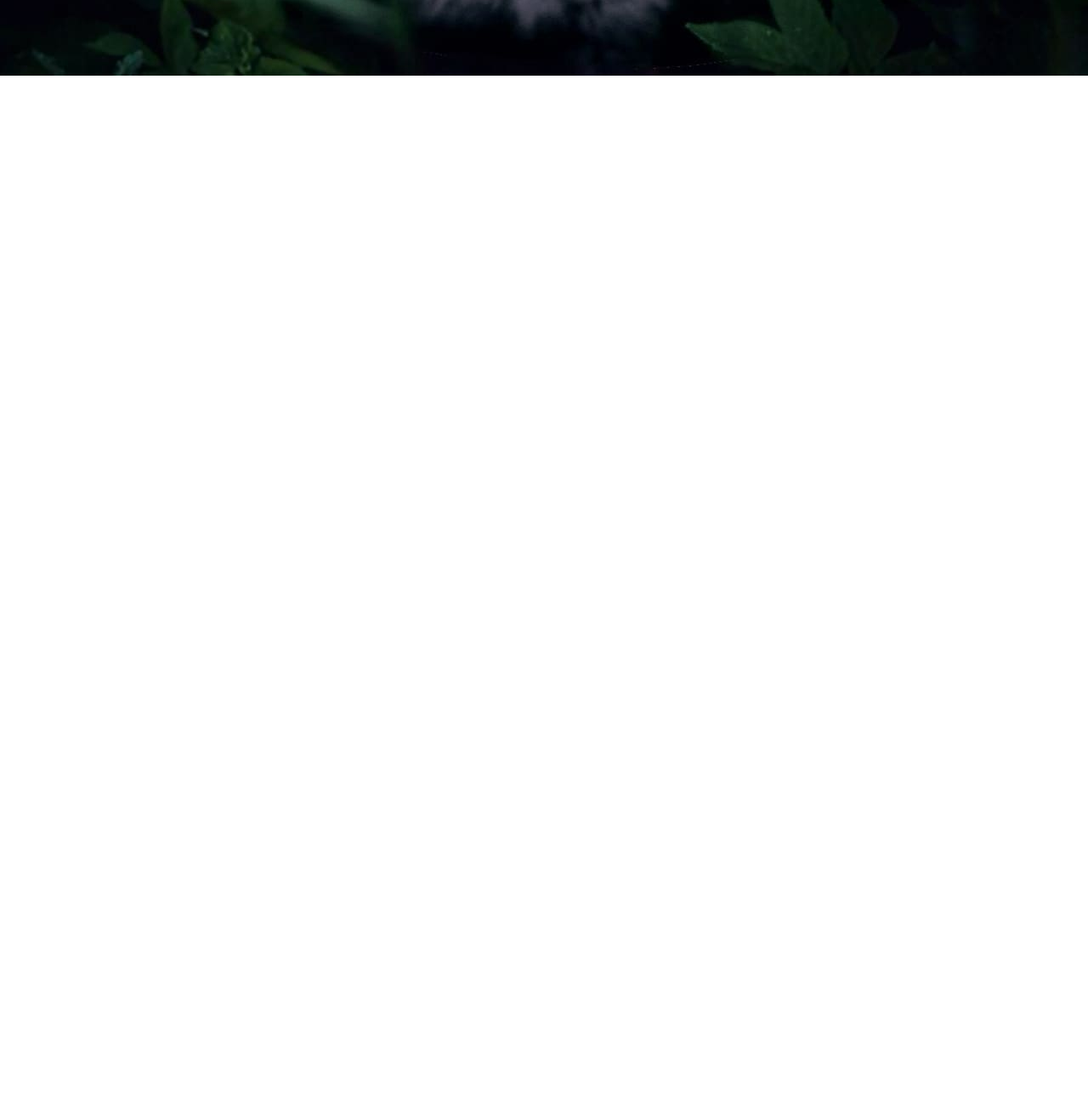
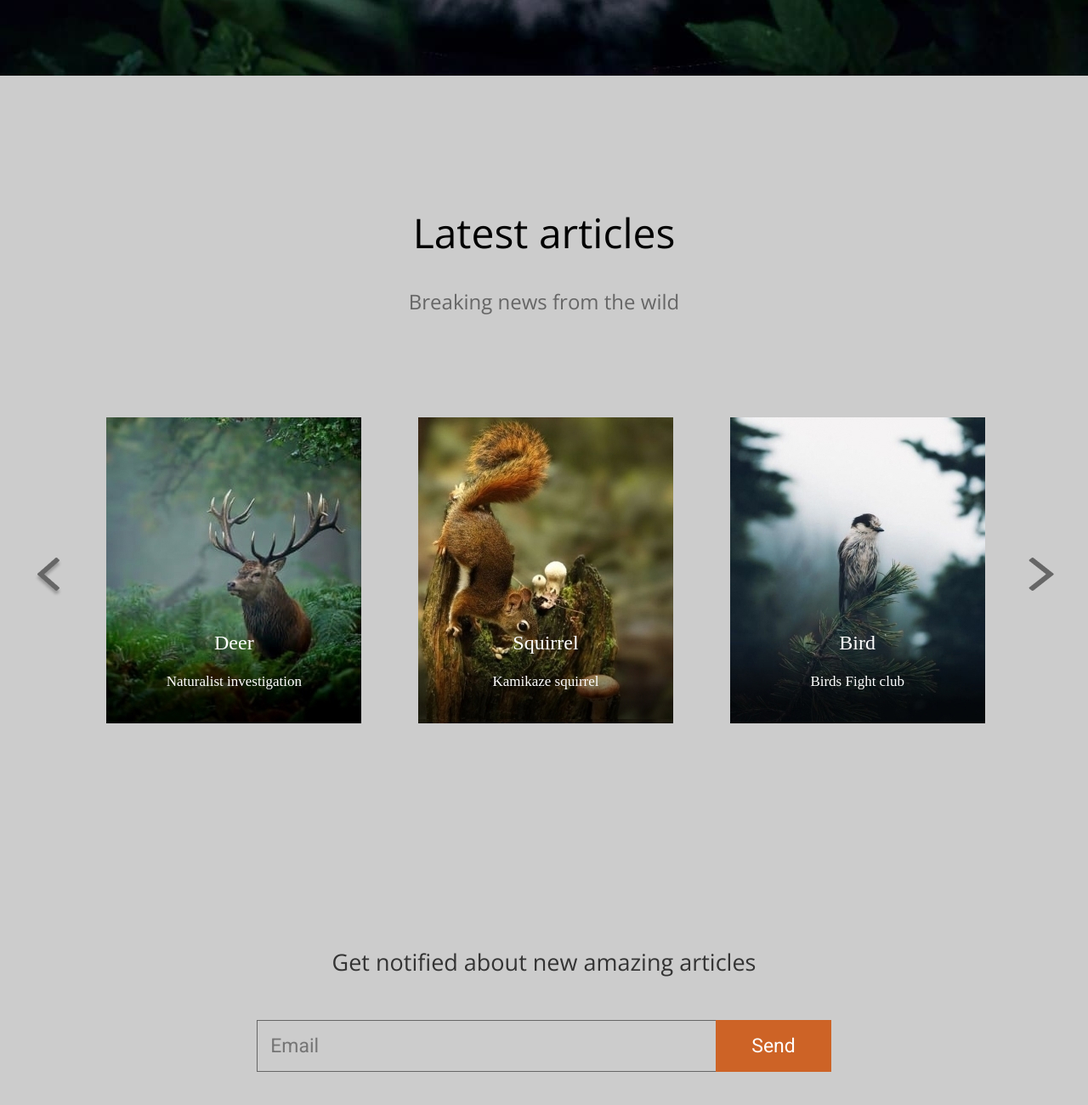
Before and after one commit to paulwooolf/wildlife, a plain HTML site: page index.html in a window 1280 px wide. Shown: the part 690-1990 px from the top of the page at 85% size. Before the commit the page ends 800 px from the top, so only its background shows below. Drawn offline with nearby package versions, Linux system fonts and the light colour scheme.

Commit message:
feature: create two block

```diff
--- a/index.html
+++ b/index.html
@@ -9,7 +9,7 @@
     <link rel="stylesheet" href="style.css">
 </head>
 <body>
-    <div class="block">
+    <div class="block first-block">
         <header>
             <div class="logo-block">
                 <img src="assets/logo.png" alt="logo">
@@ -37,5 +37,42 @@
             <section></section>
         </main>
     </div>
+    <div class="block second-block">
+        <main>
+            <h1>Latest articles</h1>
+            <h3>Breaking news from the wild</h3>
+            <section class="slider">
+                <div class="rule left-rule">
+                    <img src="assets/rule-left.png" alt="rule-left">
+                </div>
+                <div class="slider-block">
+                    <div class="slider-card">
+                        <img src="assets/slider1.jpg" alt="slider">
+                        <div class="card-header">Deer</div>
+                        <div class="card-description">Naturalist investigation</div>
+                    </div>
+                    <div class="slider-card">
+                        <img src="assets/slider2.jpg" alt="slider">
+                        <div class="card-header">Squirrel</div>
+                        <div class="card-description">Kamikaze squirrel</div>
+                    </div>
+                    <div class="slider-card">
+                        <img src="assets/slider3.jpg" alt="slider">
+                        <div class="card-header">Bird</div>
+                        <div class="card-description">Birds Fight club</div>
+                    </div>
+                </div>
+                <div class="rule right-rule">
+                    <img src="assets/rule-right.png" alt="rule-right">
+                </div>
+            </section>
+            <h2>Get notified about new amazing articles</h2>
+            <section class="email-input">
+                        <input type="text" placeholder="Email">
+                        <button>Send</button>
+                </form>
+            </section>
+        </main>
+    </div>
 </body>
 </html>
--- a/style.css
+++ b/style.css
@@ -9,9 +9,8 @@ html, body {
     padding: 0;
 }
 
-.block {
+.first-block {
     margin: 0 auto;
-    /*max-width: 1440px;*/
     height: 779px;
     background: url('assets/background.png') no-repeat center;
     background-size: cover;
@@ -29,7 +28,7 @@ header {
     justify-content: space-between;
 }
 
-main {
+.first-block main {
     height: auto;
     display: flex;
     width: 100%;
@@ -129,3 +128,113 @@ main aside h1 {
     line-height: 27px;
     margin: 55px 0 50px 0;
 }
+
+.second-block {
+    margin: 0 auto;
+    height: 1368px;
+    display: flex;
+    flex-direction: column;
+    background: #CCCCCC;
+}
+
+.second-block main {
+    margin: 0 auto;
+    text-align: center;
+    padding-top: 120px;
+    max-width: 1200px;
+    width: 100%;
+}
+
+.second-block main h1 {
+    font-size: 48px;
+    font-family: 'Open Sans', sans-serif;
+    font-weight: normal;
+}
+
+.second-block main h2 {
+    font-family: 'Open Sans', sans-serif;
+    font-size: 27px;
+    font-weight: normal;
+    color: #333333;
+    margin-top: 258px;
+}
+
+.second-block main h3 {
+    font-family: 'Open Sans', sans-serif;
+    font-size: 24px;
+    font-weight: normal;
+    color: #666666;
+    margin-bottom: 120px;
+}
+
+.slider {
+    display: flex;
+}
+
+.rule {
+    display: flex;
+    align-items: center;
+}
+
+.rule img {
+    cursor: pointer;
+}
+
+.rule img:hover {
+    opacity: .7;
+}
+
+.slider-block {
+    max-width: 1100px;
+    width: 100%;
+    margin: 0 auto;
+    display: flex;
+    justify-content: space-around;
+}
+
+.slider-card {
+    position: relative;
+}
+
+.slider-card:hover {
+    opacity: .9;
+    cursor: pointer;
+}
+
+.card-header {
+    position: absolute;
+    bottom: 85px;
+    font-size: 24px;
+    color: white;
+    width: 100%;
+}
+
+.card-description {
+    position: absolute;
+    font-size: 17px;
+    color: white;
+    width: 100%;
+    bottom: 43px;
+}
+
+.email-input {
+    margin-top: 50px;
+    display: flex;
+    justify-content: center;
+}
+
+.email-input button {
+    border-radius: 0;
+}
+
+.email-input input {
+    max-width: 540px;
+    width: 100%;
+    /*height: 60px;*/
+    background: #cccccc;
+    border: solid 1px #666666;
+    border-right: none;
+    font-size: 23px;
+    font-family: 'Roboto', sans-serif;
+    padding: 15px;
+}
```
Also changed, not shown: assets/rule-left.png (added), assets/rule-right.png (added), assets/slider1.jpg (added), assets/slider2.jpg (added), assets/slider3.jpg (added).
